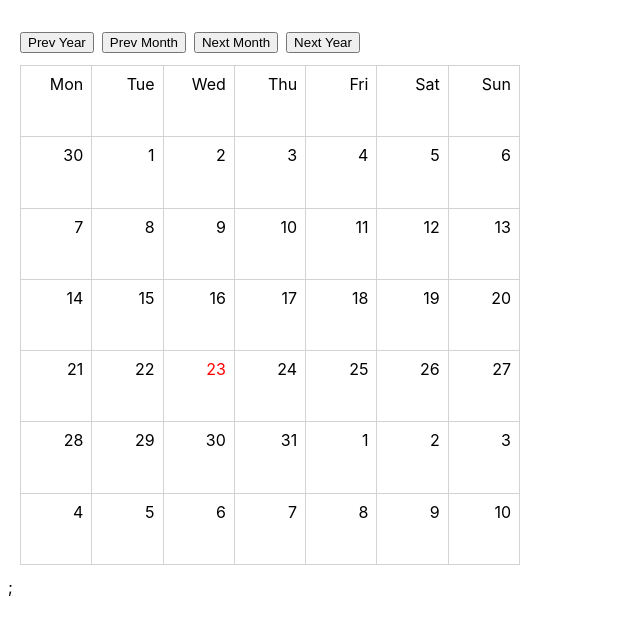
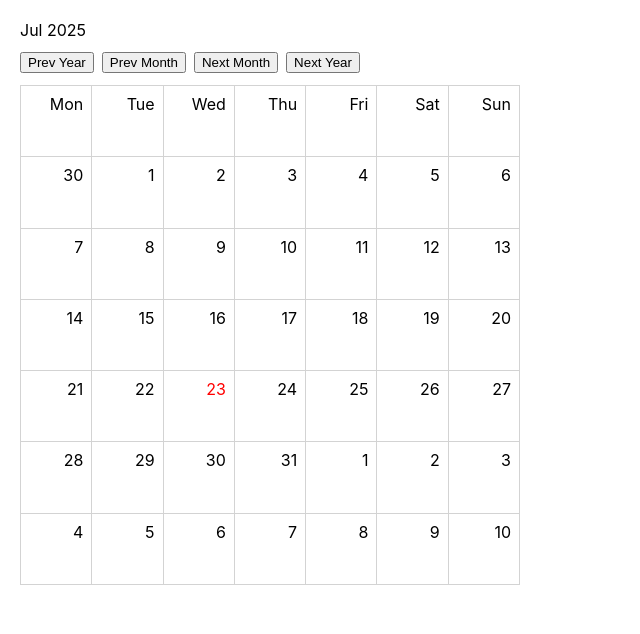
Before and after one commit to Trevoule/custom-date-picker-component, a React (Vite) app: page / in a window 1280 px wide. Shown: the top 634 px of the page, without its empty margins (0-640 px from the left). Built offline with nearby package versions, Linux system fonts and the light colour scheme.

Commit message:
refactor: refactoring and day of the week format fix

```diff
--- a/src/App.tsx
+++ b/src/App.tsx
@@ -10,7 +10,7 @@ function App() {
 
   return (
     <div>
-      <DatePicker value={date} onChange={setDate} />;
+      <DatePicker value={date} onChange={setDate} />
     </div>
   );
 }
--- a/src/components/DatePicker/DatePicker.tsx
+++ b/src/components/DatePicker/DatePicker.tsx
@@ -1,111 +1,13 @@
 import { useMemo, useState } from 'react';
 
-import { WEEKDAYS } from '../../constants/common';
-
-type DatePickerProps = {
-  value: Date;
-  onChange: (value: Date) => void;
-  min?: Date;
-  max?: Date;
-};
-
-type DateCellItem = {
-  date: number;
-  month: number;
-  year: number;
-
-  // ???
-  isToday?: boolean;
-  isSelected?: boolean;
-};
-
-const getDaysAmountInAMonth = (year: number, month: number) => {
-  const nextMonthDate = new Date(year, month + 1, 1);
-
-  // mutates the date object
-  nextMonthDate.setMinutes(-1);
-  const monthLastDay = nextMonthDate.getDate();
-  return monthLastDay;
-};
-
-const getPreviousMonthDays = (year: number, month: number) => {
-  // for check of the first day of the month
-  const currentMonthFirstDay = new Date(year, month, 1);
-
-  // for check day of the week
-  const dayOfTheWeek = currentMonthFirstDay.getDay();
-
-  // if dayOfTheWeek not equals 1 we need to take some days from previous month
-  // for check how many days should we take for showing prev month
-  const prevMonthCellsAmount = dayOfTheWeek - 1;
-
-  const daysAmountInPrevMonth = getDaysAmountInAMonth(year, month - 1);
-
-  const dateCells: DateCellItem[] = [];
-
-  // check negative month, when current month 0
-  const [prevYear, prevMonth] =
-    month === 0 ? [year - 1, 11] : [year, month - 1];
-
-  for (let i = prevMonthCellsAmount - 1; i >= 0; i--) {
-    dateCells.push({
-      year: prevYear,
-      month: prevMonth,
-      date: daysAmountInPrevMonth - i,
-    });
-  }
-
-  return dateCells;
-};
-
-const VISIBLE_CELLS_AMOUNT = 7 * 6;
-
-const getNextMonthDays = (year: number, month: number) => {
-  // TODO: copy paste
-  const currentMonthFirstDay = new Date(year, month, 1);
-  const dayOfTheWeek = currentMonthFirstDay.getDay();
-  const prevMonthCellsAmount = dayOfTheWeek - 1;
-  // TODO: end copy paste
-
-  const currentMonthDaysAmount = getDaysAmountInAMonth(year, month);
-
-  // left cells for next month
-  const nextMonthDays =
-    VISIBLE_CELLS_AMOUNT - currentMonthDaysAmount - prevMonthCellsAmount;
-
-  const dateCells: DateCellItem[] = [];
-
-  const [nextYear, nextMonth] =
-    month === 11 ? [year + 1, 0] : [year, month + 1];
-
-  for (let i = 1; i <= nextMonthDays; i++) {
-    dateCells.push({
-      year: nextYear,
-      month: nextMonth,
-      date: i,
-    });
-  }
-
-  return dateCells;
-};
-
-const getCurrentMonthDays = (
-  year: number,
-  month: number,
-  numberOfDays: number
-) => {
-  const dateCells: DateCellItem[] = [];
-
-  for (let i = 1; i <= numberOfDays; i++) {
-    dateCells.push({
-      year,
-      month,
-      date: i,
-    });
-  }
-
-  return dateCells;
-};
+import { MONTHS, WEEKDAYS } from '../../constants/common';
+import type { DateCellItem, DatePickerProps } from '../types';
+import {
+  getCurrentMonthDays,
+  getDaysAmountInAMonth,
+  getNextMonthDays,
+  getPreviousMonthDays,
+} from './utils';
 
 const DatePicker = ({ value, onChange }: DatePickerProps) => {
   const [year, month, day] = useMemo(() => {
@@ -142,13 +44,13 @@ const DatePicker = ({ value, onChange }: DatePickerProps) => {
   };
 
   const prevYearHandler = () => {
-    const year = value.getFullYear();
+    const year = panelYear;
     const prevYear = year - 1;
     setPanelYear(prevYear);
   };
   const prevMonthHandler = () => {
-    const month = value.getMonth();
-    const year = value.getFullYear();
+    const month = panelMonth;
+    const year = panelYear;
 
     const [prevMonth, prevYear] =
       month === 0 ? [11, year - 1] : [month - 1, year];
@@ -158,8 +60,8 @@ const DatePicker = ({ value, onChange }: DatePickerProps) => {
   };
 
   const nextMonthHandler = () => {
-    const month = value.getMonth();
-    const year = value.getFullYear();
+    const month = panelMonth;
+    const year = panelYear;
 
     const [nextMonth, nextYear] =
       month === 0 ? [0, year + 1] : [month + 1, year];
@@ -169,7 +71,7 @@ const DatePicker = ({ value, onChange }: DatePickerProps) => {
   };
 
   const nextYearHandler = () => {
-    const year = value.getFullYear();
+    const year = panelYear;
     const nextYear = year + 1;
 
     setPanelYear(nextYear);
@@ -177,6 +79,10 @@ const DatePicker = ({ value, onChange }: DatePickerProps) => {
 
   return (
     <div style={{ padding: 12 }}>
+      {/* TO BE REMOVED */}
+      <div>
+        {MONTHS[panelMonth]} {panelYear}
+      </div>
       <div style={{ display: 'flex', margin: '12px 0', gap: 8 }}>
         <button onClick={prevYearHandler}>Prev Year</button>
         <button onClick={prevMonthHandler}>Prev Month</button>
--- /dev/null
+++ b/src/components/DatePicker/utils.ts
@@ -0,0 +1,98 @@
+import type { DateCellItem } from '../types';
+
+const VISIBLE_CELLS_AMOUNT = 7 * 6;
+
+const sundayWeekToMondayWeekDayMap: Record<number, number> = {
+  0: 6,
+  1: 0,
+  2: 1,
+  3: 2,
+  4: 3,
+  5: 4,
+  6: 5,
+};
+
+export const getDaysAmountInAMonth = (year: number, month: number) => {
+  const nextMonthDate = new Date(year, month + 1, 1);
+
+  // mutates the date object
+  nextMonthDate.setMinutes(-1);
+  const monthLastDay = nextMonthDate.getDate();
+  return monthLastDay;
+};
+
+const getDayOfTheWeek = (date: Date) => {
+  const day = date.getDay();
+  return sundayWeekToMondayWeekDayMap[day];
+};
+
+export const getPreviousMonthDays = (year: number, month: number) => {
+  // for check of the first day of the month
+  const currentMonthFirstDay = new Date(year, month, 1);
+
+  // for check day of the week
+  // for check how many days should we take for showing prev month
+  const prevMonthCellsAmount = getDayOfTheWeek(currentMonthFirstDay);
+
+  const daysAmountInPrevMonth = getDaysAmountInAMonth(year, month - 1);
+
+  const dateCells: DateCellItem[] = [];
+
+  // check negative month, when current month 0
+  const [prevYear, prevMonth] =
+    month === 0 ? [year - 1, 11] : [year, month - 1];
+
+  for (let i = prevMonthCellsAmount - 1; i >= 0; i--) {
+    dateCells.push({
+      year: prevYear,
+      month: prevMonth,
+      date: daysAmountInPrevMonth - i,
+    });
+  }
+
+  return dateCells;
+};
+
+export const getNextMonthDays = (year: number, month: number) => {
+  const currentMonthFirstDay = new Date(year, month, 1);
+  const prevMonthCellsAmount = getDayOfTheWeek(currentMonthFirstDay);
+
+  const currentMonthDaysAmount = getDaysAmountInAMonth(year, month);
+
+  // left cells for next month
+  const nextMonthDays =
+    VISIBLE_CELLS_AMOUNT - currentMonthDaysAmount - prevMonthCellsAmount;
+
+  const dateCells: DateCellItem[] = [];
+
+  const [nextYear, nextMonth] =
+    month === 11 ? [year + 1, 0] : [year, month + 1];
+
+  for (let i = 1; i <= nextMonthDays; i++) {
+    dateCells.push({
+      year: nextYear,
+      month: nextMonth,
+      date: i,
+    });
+  }
+
+  return dateCells;
+};
+
+export const getCurrentMonthDays = (
+  year: number,
+  month: number,
+  numberOfDays: number
+) => {
+  const dateCells: DateCellItem[] = [];
+
+  for (let i = 1; i <= numberOfDays; i++) {
+    dateCells.push({
+      year,
+      month,
+      date: i,
+    });
+  }
+
+  return dateCells;
+};
--- /dev/null
+++ b/src/components/types.ts
@@ -0,0 +1,12 @@
+export type DatePickerProps = {
+  value: Date;
+  onChange: (value: Date) => void;
+  min?: Date;
+  max?: Date;
+};
+
+export type DateCellItem = {
+  date: number;
+  month: number;
+  year: number;
+};
```
